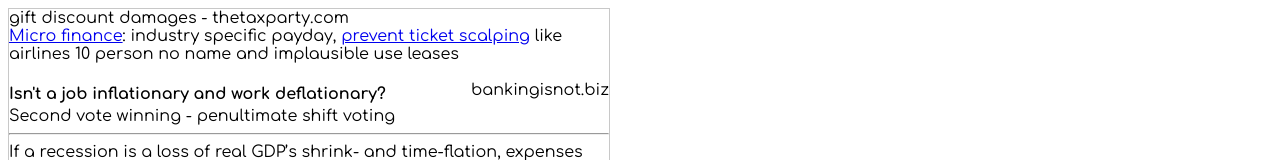
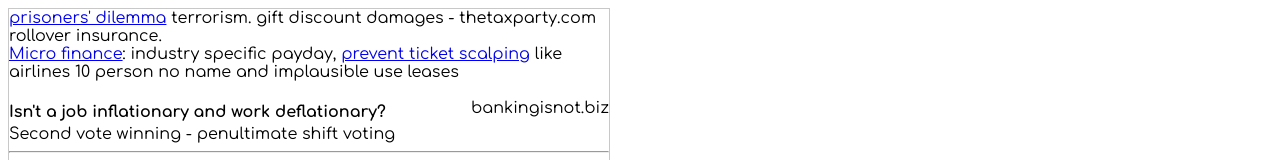
Before and after one commit to NickCarducci/goprovider, a React (Create React App) app: page / in a window 1280 px wide. Shown: the top 160 px of the page. Built offline with nearby package versions, Linux system fonts and the light colour scheme.

Commit message:
Update Basic.js

```diff
--- a/src/Basic.js
+++ b/src/Basic.js
@@ -154,7 +154,12 @@ export default class Basic extends React.Component {
           //bill me in a labor contract suit
         }}
       >
-        gift discount damages - thetaxparty.com
+        <a href="https://www.reddit.com/r/realeconomics/comments/zhy3r1/why_is_confidence_in_american_banks_at_27_in_2022/">
+          prisoners' dilemma
+        </a>
+        {space}terrorism. gift discount damages - thetaxparty.com
+        <br />
+        rollover insurance.
         <br />
         <a href="https://saverparty.xyz">Micro finance</a>: industry specific
         payday,{space}
```
